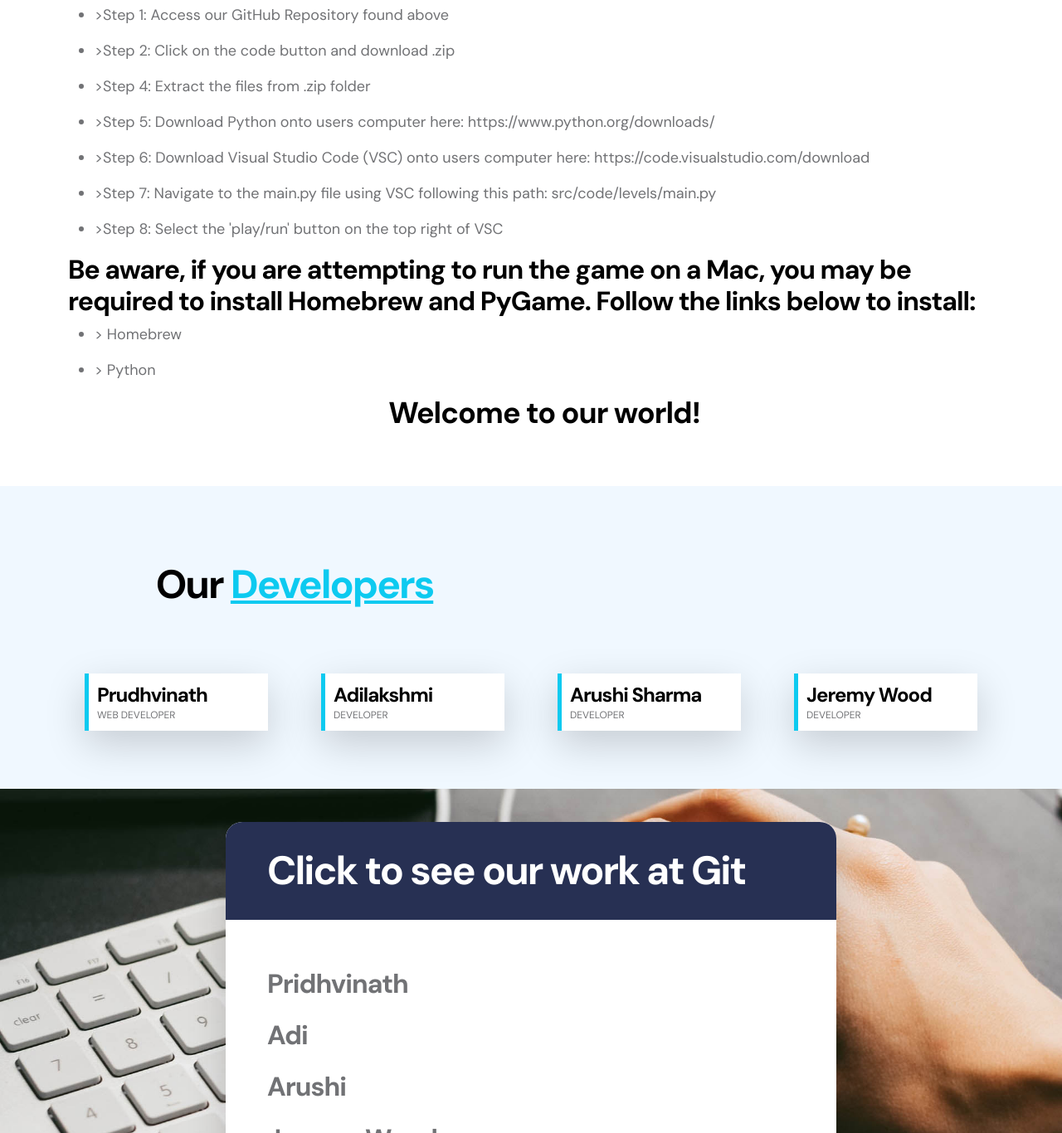
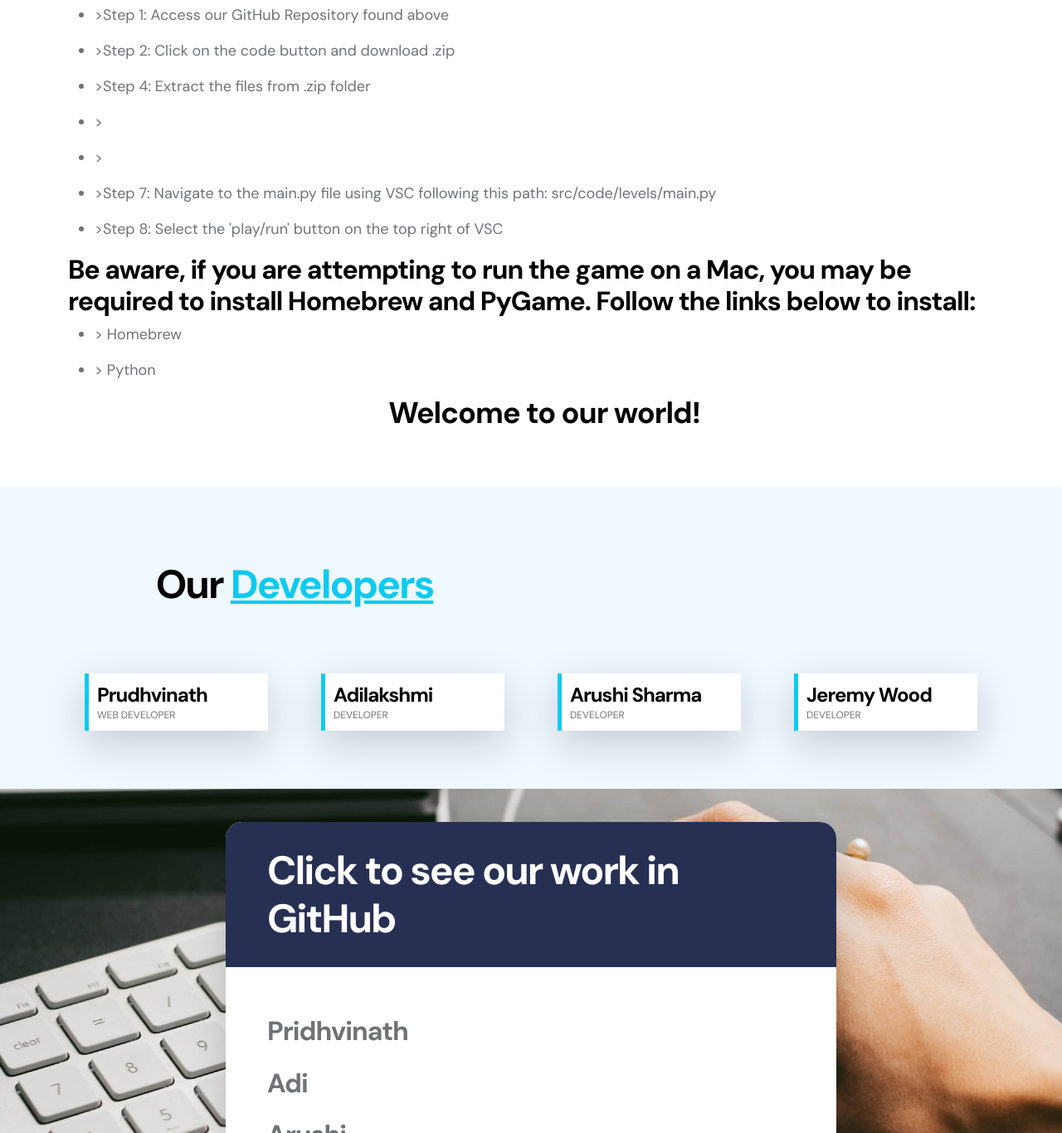
Before and after one commit to Pridhvi2297/NostalgiaDevelopment, a plain HTML site: page index.html in a window 1280 px wide. Shown: the part 2164-3530 px from the top of the page at 83% size. Drawn offline with Linux system fonts and the light colour scheme.

Commit message:
Update index.html

```diff
--- a/index.html
+++ b/index.html
@@ -150,8 +150,8 @@
                             <li><p>>Step 1: Access our GitHub Repository found above</p></li>
                             <li><p>>Step 2: Click on the code button and download .zip</p></li>
                             <li><p>>Step 4: Extract the files from .zip folder</p></li>
-                            <li><p>>Step 5: Download Python onto users computer here: https://www.python.org/downloads/</p></li>
-                            <li><p>>Step 6: Download Visual Studio Code (VSC) onto users computer here: https://code.visualstudio.com/download</p></li>
+                            <li><p>> <a Step 5: Download Python onto users computer here: href="https://www.python.org/downloads/"</p></li>
+                            <li><p>> <a Step 6: Download Visual Studio Code (VSC) onto users computer here: href="https://code.visualstudio.com/download"</p></li>
                             <li><p>>Step 7: Navigate to the main.py file using VSC following this path: src/code/levels/main.py</p></li>
                             <li><p>>Step 8: Select the 'play/run' button on the top right of VSC</p></li>
                             </ul>
@@ -235,7 +235,7 @@
 
                         <div class="col-lg-8 col-12 mx-auto">
                             <form class="custom-form contact-form bg-white shadow-lg" action="#" method="post" role="form">
-                                <h2>Click to see our work at Git</h2>
+                                <h2>Click to see our work in GitHub</h2>
 
                                 <div class="row">
                                     <ul>
```
